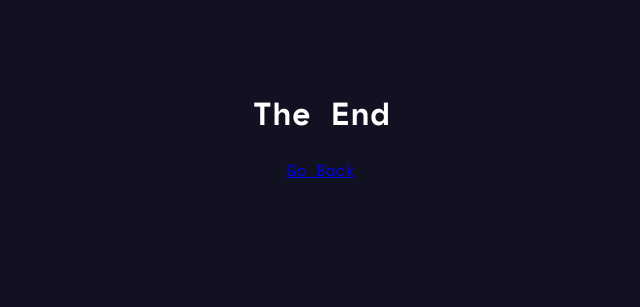
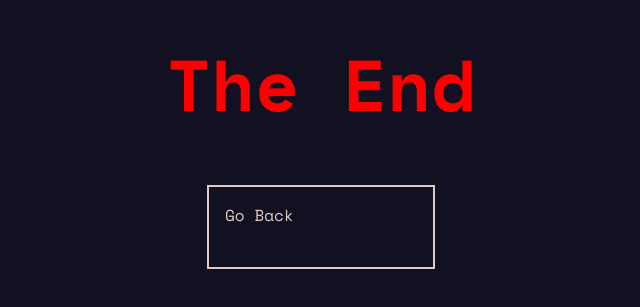
Before and after one commit to miel775/Hackathon, a SvelteKit app: page /easteregg in a window 1280 px wide. Shown: the part 283-590 px from the top of the page, without its empty margins (319-959 px from the left). Built offline with nearby package versions, Linux system fonts and the light colour scheme.

Commit message:
style: content on easter egg
on the easter egg page it should show "the-end"

#8

```diff
--- a/src/routes/easteregg/+page.svelte
+++ b/src/routes/easteregg/+page.svelte
@@ -10,8 +10,39 @@
       <h1> The End </h1>
       <a href="/"> Go Back </a>
     </div>
+
+    <div id="giant-hole-wrapper">
         <Blackhole expanded={true} />
+    </div>
+
     <style>
+    h1 {
+      color: red;
+      font-size: 72px;
+    }
+
+    a {
+      width: 12em;
+      height: 3em;
+      background-color: var(--primary-color-dark);
+      color: var(--secondary-color);
+      padding: 1em;
+      border: solid 2px var(--secondary-color);
+      text-decoration: none;
+    }
+
+#giant-hole-wrapper {
+        position: fixed;
+        top: 50%;
+        left: 50%;
+        transform: translate(-50%, -50%);
+        z-index: -1;
+        pointer-events: none;
+        display: flex;
+        align-items: center;
+        justify-content: center;
+    }
+
     #easter-egg-content {
       position: relative;
       z-index: 10;
```
